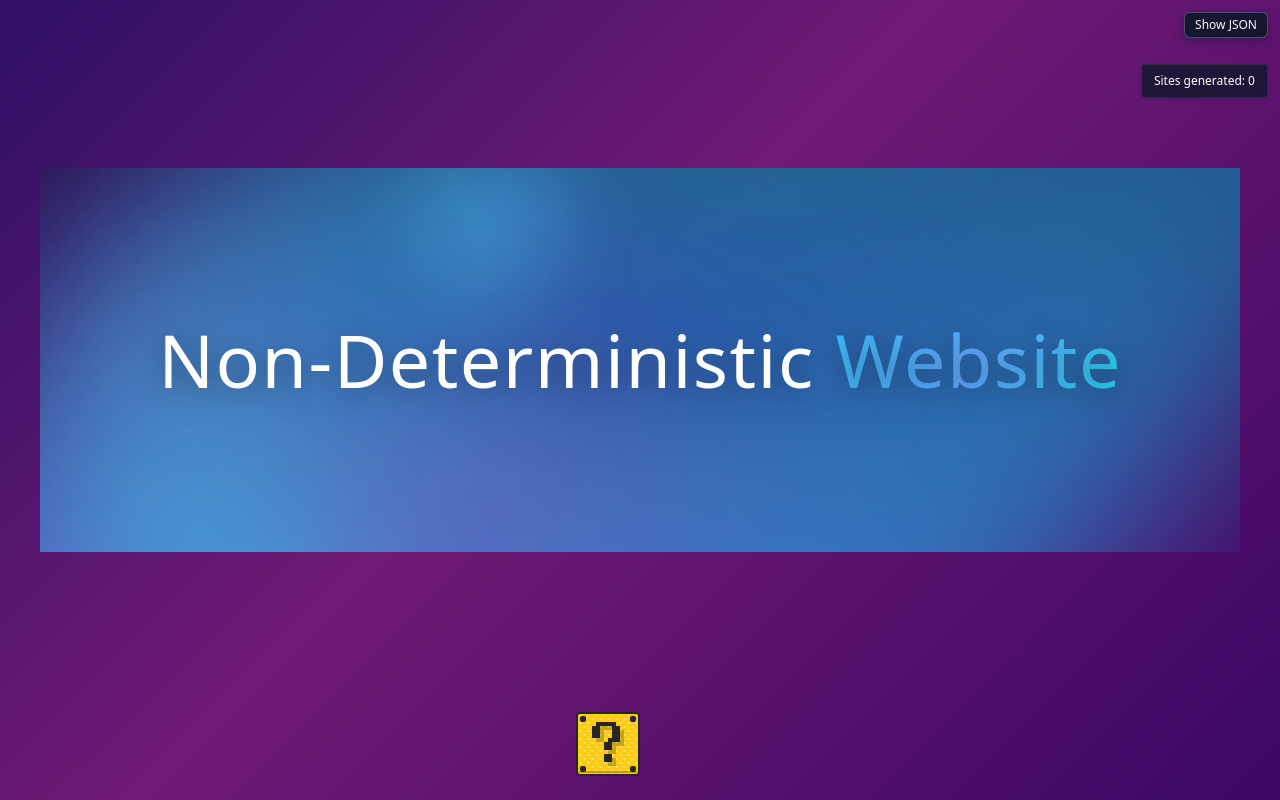
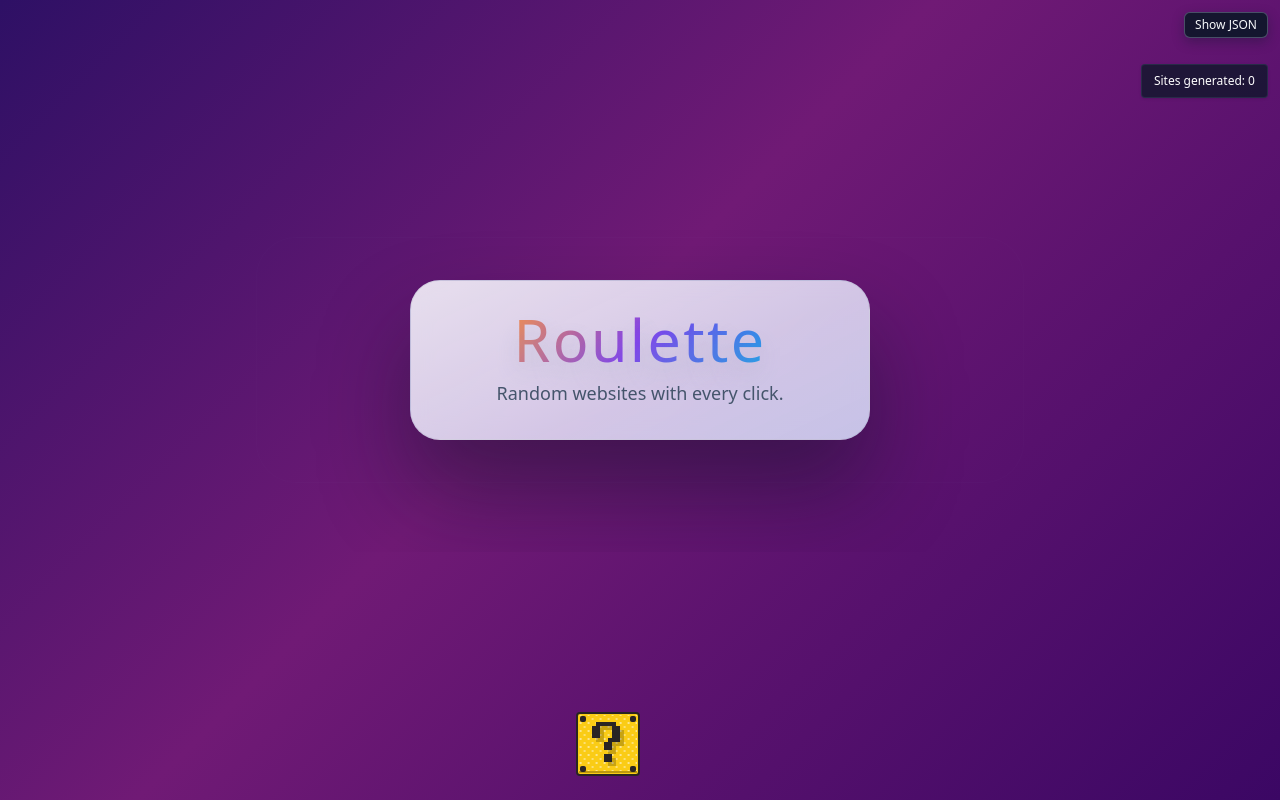
Before and after one commit to lesprgm/Roulette, a FastAPI app: page / in a window 1280 px wide. Run offline with FastAPI, Linux system fonts and the light colour scheme; style sheets or scripts are compiled from the project's sources.

Commit message:
Update color scheme and remove animated background for a cleaner design

```diff
--- a/templates/index.html
+++ b/templates/index.html
@@ -8,40 +8,27 @@
   <link rel="stylesheet" href="/static/css/style.css" />
   <style>
     :root{
-      --ndw-pop1:#38bdf8; /* sky-400 */
-      --ndw-pop2:#60a5fa; /* blue-400 */
-      --ndw-pop3:#1e40af; /* blue-800 (accent reserve) */
-      --ndw-pop4:#22d3ee; /* cyan-400 */
+      --ndw-pop1:#facc15; /* amber-400 */
+      --ndw-pop2:#fb923c; /* orange-400 */
+      --ndw-pop3:#7c3aed; /* violet-600 */
+      --ndw-pop4:#0ea5e9; /* sky-500 */
       --ndw-bg:#0b1220;   /* deep blue */
     }
     html,body{height:100%}
-  body{ color:#0f172a; background-color:#f8fafc; }
+  body{ color:#0f172a; background: linear-gradient(150deg, #120827 0%, #1a1033 40%, #020617 100%); }
     /* Stage centers the hero without affecting other sections */
     .ndw-stage{ position:relative; min-height:48vh; display:grid; place-items:center; overflow:hidden; }
-    /* Animated background */
-    .ndw-bg{ position:absolute; inset:0; z-index:0; overflow:hidden; }
-    .ndw-bg::before{ content:""; position:absolute; inset:-22vmax; background:conic-gradient(from 0deg, var(--ndw-pop1), var(--ndw-pop2), var(--ndw-pop4), var(--ndw-pop1)); filter:blur(90px) saturate(130%); opacity:.55; animation:ndw-spin 18s linear infinite; }
-    /* Blue tint overlay so this section reads blue over the purple body */
-    .ndw-bg::after{ content:""; position:absolute; inset:0; background:
-      radial-gradient(60% 60% at 50% 40%, rgba(30, 64, 175, .35), rgba(2, 6, 23, 0) 70%),
-      linear-gradient(180deg, rgba(2, 8, 23, .25), rgba(2, 8, 23, 0));
-      pointer-events:none;
-    }
-    @keyframes ndw-spin{ to{ transform:rotate(1turn) } }
-    .ndw-blob{ position:absolute; width:48vmin; height:48vmin; border-radius:50%; filter:blur(60px) saturate(140%); opacity:.45; mix-blend-mode:screen; will-change:transform; }
-    .ndw-b1{ background:radial-gradient(circle at 30% 30%, var(--ndw-pop2), transparent 60%); animation:ndw-float1 22s ease-in-out infinite; }
-    .ndw-b2{ background:radial-gradient(circle at 70% 40%, var(--ndw-pop1), transparent 60%); animation:ndw-float2 26s ease-in-out infinite; }
-    .ndw-b3{ background:radial-gradient(circle at 40% 70%, var(--ndw-pop4), transparent 60%); animation:ndw-float3 28s ease-in-out infinite; }
-    @keyframes ndw-float1{ 0%{transform:translate(-20vmin,-10vmin) scale(1)} 50%{transform:translate(10vmin,10vmin) scale(1.15)} 100%{transform:translate(-20vmin,-10vmin) scale(1)} }
-    @keyframes ndw-float2{ 0%{transform:translate(30vmin,-15vmin) scale(1)} 50%{transform:translate(-5vmin,5vmin) scale(1.1)} 100%{transform:translate(30vmin,-15vmin) scale(1)} }
-    @keyframes ndw-float3{ 0%{transform:translate(-10vmin,25vmin) scale(1)} 50%{transform:translate(15vmin,0vmin) scale(1.2)} 100%{transform:translate(-10vmin,25vmin) scale(1)} }
-    /* Cursor-follow glow */
-    .ndw-glow{ position:absolute; width:36vmin; height:36vmin; border-radius:50%; pointer-events:none; z-index:1; background:radial-gradient(circle, rgba(255,255,255,.35), rgba(255,255,255,0) 60%); mix-blend-mode:overlay; filter:blur(18px); transform:translate(-50%,-50%); }
+    .ndw-stage::before{ content:""; position:absolute; inset:-25%; background:none; }
+    .ndw-stage::after{ content:""; position:absolute; inset:18%; border:1px solid rgba(148,163,184,0.08); border-radius:40px; opacity:0.25; }
+    /* Animated background removed for cleaner look */
+    .ndw-bg,
+    .ndw-glow,
+    .ndw-blob { display:none; }
     /* Minimal hero text */
-    .ndw-hero{ position:relative; z-index:2; text-align:center; padding:2rem 1.25rem; backdrop-filter:blur(6px); }
-    .ndw-title{ margin:0; font-family:ui-sans-serif,system-ui,-apple-system,Segoe UI,Roboto,Helvetica,Arial; font-size:clamp(2.2rem,7vw,4.6rem); line-height:.95; letter-spacing:.02em; text-shadow:0 6px 28px rgba(0,0,0,.35); }
-    .ndw-accent{ background:linear-gradient(120deg,var(--ndw-pop1),var(--ndw-pop2),var(--ndw-pop4)); -webkit-background-clip:text; background-clip:text; color:transparent; }
-    @media (prefers-reduced-motion: reduce){ .ndw-bg::before,.ndw-blob,.ndw-glow{ animation:none } }
+    .ndw-hero{ position:relative; z-index:2; text-align:center; padding:2rem 1.7rem; backdrop-filter:blur(10px); background:linear-gradient(155deg, rgba(250,250,255,0.88) 0%, rgba(234,236,255,0.82) 60%, rgba(213,219,248,0.88) 100%); border-radius:30px; box-shadow:0 50px 90px rgba(12,18,36,0.45); width:min(460px,92vw); margin:0 auto; border:1px solid rgba(148,163,184,0.25); color:#111827; }
+    .ndw-title{ margin:0; font-family:ui-sans-serif,system-ui,-apple-system,Segoe UI,Roboto,Helvetica,Arial; font-size:clamp(2.5rem,6vw,3.7rem); line-height:.9; letter-spacing:.04em; text-shadow:0 12px 24px rgba(148,163,184,0.35); color:#0f172a; }
+    .ndw-accent{ background:linear-gradient(130deg,var(--ndw-pop2),var(--ndw-pop3),var(--ndw-pop4)); -webkit-background-clip:text; background-clip:text; color:transparent; opacity:0.95; }
+    @media (prefers-reduced-motion: reduce){ }
     /* Fallback gradient if Tailwind fails to load */
     body.ndw-base{
       background: linear-gradient(135deg, #2e1065, #701a75 45%, #3b0764);
@@ -53,22 +40,16 @@
 <body class="min-h-screen bg-gradient-to-br from-purple-950 via-fuchsia-900 to-violet-900 ndw-base" data-api-key="">
   <main id="appMain" class="relative w-full min-h-screen px-6 md:px-10 py-16 md:py-20">
   <section class="relative text-center overflow-hidden flex flex-col items-center justify-center min-h-[70vh] text-white" data-role="hero">
-      <div class="ndw-stage w-full">
-        <div class="ndw-bg">
-          <div class="ndw-blob ndw-b1"></div>
-          <div class="ndw-blob ndw-b2"></div>
-          <div class="ndw-blob ndw-b3"></div>
-        </div>
-        <div id="ndw-glow" class="ndw-glow" aria-hidden="true"></div>
+        <div class="ndw-stage w-full">
         <div class="ndw-hero">
-          <h1 class="ndw-title">Non-Deterministic <span class="ndw-accent">Website</span></h1>
+          <h1 class="ndw-title"><span class="ndw-accent">Roulette</span></h1>
+          <p class="mt-3 text-base md:text-lg text-slate-600">Random websites with every click.</p>
         </div>
       </div>
 
     </section>
   </main>
 
-  <!-- Compiled TypeScript outputs (replacing legacy /static/js/*.js) -->
   <!-- Load compiled TypeScript as ES modules (required because output contains export markers) -->
   <script type="module" src="/static/ts-build/ndw.js"></script>
   <script type="module" src="/static/ts-build/app.js"></script>
```
